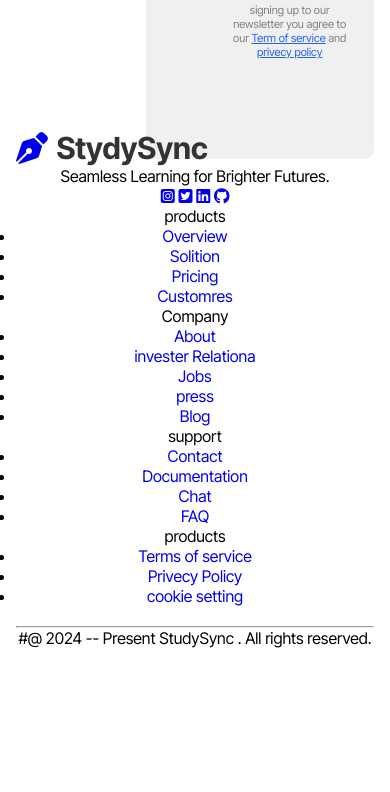
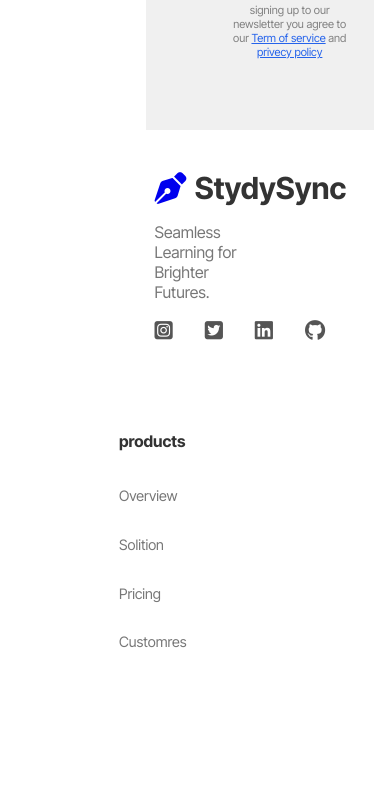
Before and after one commit to nileshsonawne/StudySync, a plain HTML site: page index.html in a window 390 px wide. Shown: the part 4475-5267 px from the top of the page. Before the commit the page ends 5123 px from the top, so only its background shows below. Drawn offline with Linux system fonts and the light colour scheme.

Commit message:
Update style.css

```diff
--- a/style.css
+++ b/style.css
@@ -601,3 +601,130 @@ color: var(--primary-color);
     }
 
 }
+
+/* footer */
+
+
+.footer-container{
+        background-color: var(--background-color);
+        margin: 0 auto;
+        padding: 1.5rem 2rem;
+        display: flex;
+        flex-direction: column;
+        max-width: 1280px;
+
+}
+
+.footer-content{
+    max-width: 1280px;
+    padding: 1rem;
+    text-align: left;
+    display: flex;
+    justify-content: space-between;
+    gap: 5rem;
+}
+
+.footer-top{
+      width: 34%;
+      display: flex;
+      flex-direction: column;
+      gap: 1rem;
+
+}
+
+.filler-text{
+    font-size: 1rem ;
+    color: #777;
+
+}
+.social{
+
+     display: flex;
+    gap: 2rem;
+
+}
+.social-link{
+    color: var(--dark-gray);
+    font-size: 1.3rem;
+}
+
+.footer-grid{
+    display: grid;
+    grid-template-columns: repeat(4,1fr);
+    grid-gap: 9rem;
+    width: 58% ;
+    padding: 0.5rem 2rem;
+}
+
+.footer-grid-heading{
+      font-size: 1rem;
+      font-weight: bold ;
+      color: var(--text-color);
+      margin-bottom: 2.1rem;
+}
+
+.footer-link-list{
+    list-style-type: none;
+    display: flex;
+    flex-direction: column;
+    gap: 1.8rem;
+}
+
+.footer-link{
+    color: #777;
+    font-size: 0.9rem;
+}
+
+.footer-link:hover{
+    text-decoration:underline;
+    color: #2e5cbf;
+}
+
+.footer-copyright{
+    color: var(--gray);
+    font-size: 0.75rem;
+    padding-bottom: 1.6rem;
+    margin-top: 2rem;
+    /* border-top: 1px solid #e5e7eb; */
+}
+
+@media screen and (max-width:1080px) {
+    .footer-content{
+        flex-direction: column;
+        align-items: center;
+    }
+    .footer-top{
+        padding-left: 10rem;
+    }
+    .footer-grid{
+        align-self: center;
+        justify-content: space-evenly;
+    }
+}
+@media screen and (max-width:865px) {
+    .footer-top{
+        padding-left: 2rem;
+    }
+
+    .footer-grid{
+
+        grid-template-columns:  repeat(2,1fr);
+    }
+
+}
+
+@media screen and (max-width:435px) {
+    .footer-content{
+        flex-direction: column;
+        align-items: center;
+    }
+
+
+    .footer-grid{
+
+        grid-template-columns:  repeat(1,1fr);
+    }
+    .footer-top{
+        padding-left: 0.5rem;
+    }
+}
```
